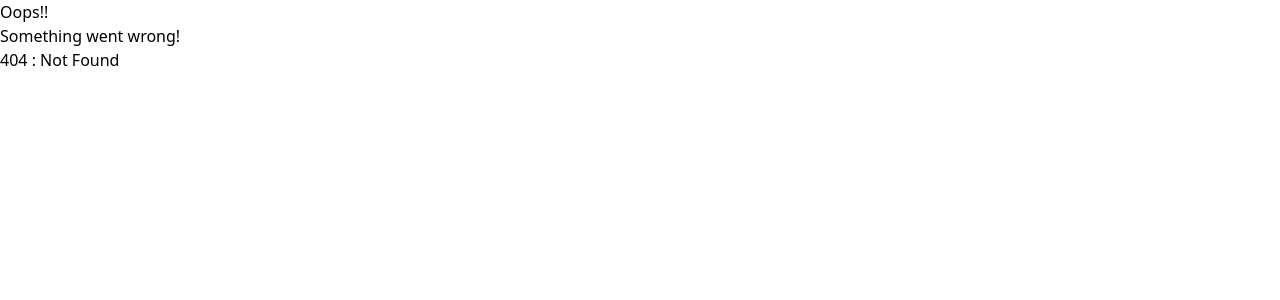
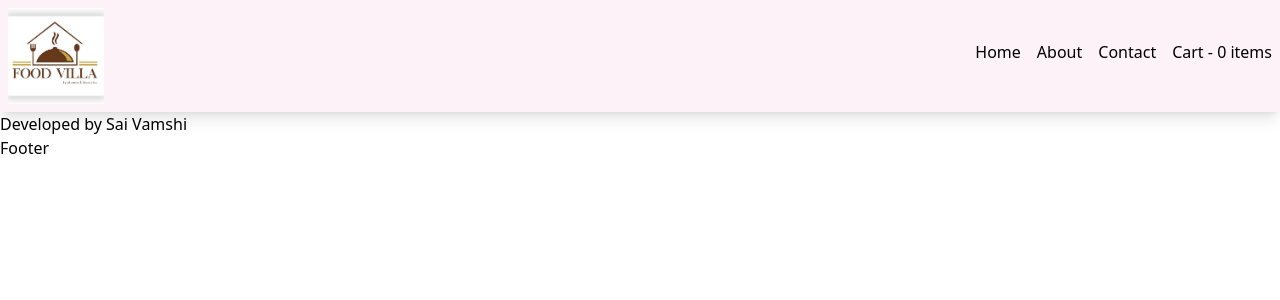
Before and after one commit to SaiVamshiK/NamasteJS-Contd, a React (Vite) app: page /mycart in a window 1280 px wide. Before the commit this address had no page. Shown: the top 300 px of the page. Built offline with nearby package versions, Linux system fonts and the light colour scheme.

Commit message:
Lesson 12 : created cart page

```diff
--- a/src/App.js
+++ b/src/App.js
@@ -14,6 +14,7 @@ import UserContext from "./utils/UserContext";
 import { Provider } from "react-redux";
 // Provider is bridging the react and redux.
 import Store from "./utils/Store";
+import MyCart from "./components/MyCart";
 
 const Cart = lazy(() => import("./components/Cart"));
 
@@ -76,6 +77,13 @@ const appRouter = createBrowserRouter([
           </Suspense>
         ),
       },
+      {
+        path: "mycart",
+        element: (
+          <MyCart/>
+        ),
+        errorElement: <Error/>
+      }
     ],
   },
 ]);
--- a/src/components/Header.js
+++ b/src/components/Header.js
@@ -8,6 +8,7 @@ const Header = () => {
   let [isLoggedIn, setIsLoggedIn] = useState(false);
   const {user} = useContext(UserContext);
   const cartItems = useSelector(store => store.cart.items);
+  console.log(cartItems);
   // subscribing to the cart items
   // We have just subscribed to the Cart Slice's items.
   return (
@@ -25,7 +26,7 @@ const Header = () => {
             <Link to="/contact">Contact</Link>
           </li>
           <li className="px-2">
-            <Link to='/cart'>Cart - {cartItems.length} items</Link>
+            <Link to='/mycart'>Cart - {cartItems.length} items</Link>
           </li>
           {/* <h2 className="font-bold p-2 m-2">{user.name}</h2> */}
           {/* {isLoggedIn ? (
--- /dev/null
+++ b/src/components/MyCart.js
@@ -0,0 +1,9 @@
+
+const MyCart = () => {
+    return (
+        <>
+
+        </>
+    );
+}
+export default MyCart;
--- a/src/components/RestaurantMenu.js
+++ b/src/components/RestaurantMenu.js
@@ -23,7 +23,7 @@ const RestaurantMenu = () => {
     return <ShimmerUI/>
   } else {
     return (
-      <div>
+      <div className="flex">
         <div className="w-[200px] p-2 m-2 shadow-lg">
           <h2 className="font-bold text-xl">{restaurant?.name}</h2>
           <img src={IMG_CDN_URL + restaurant?.cloudinaryImageId} />
@@ -37,7 +37,7 @@ const RestaurantMenu = () => {
           <ul>
             {menu?.itemCards?.map((item, x) => (
               <div key={x}>
-                <li>{item.card.info.name} <button className="m-5 p-5 shadow-lg bg-green-50" onClick={() => handleAddItem(item.card.info.name)}>Add Item</button></li>
+                <li>{item.card.info.name} <button className="m-5 p-5 shadow-lg bg-green-50" onClick={() => handleAddItem(item)}>Add Item</button></li>
               </div>
             ))}
           </ul>
```
